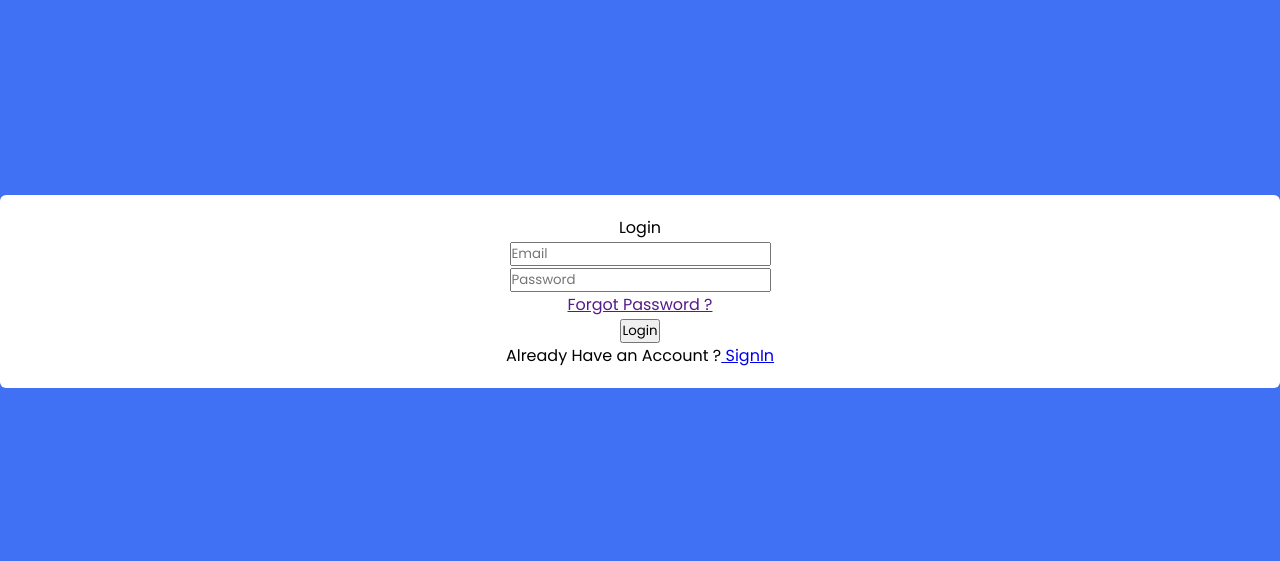
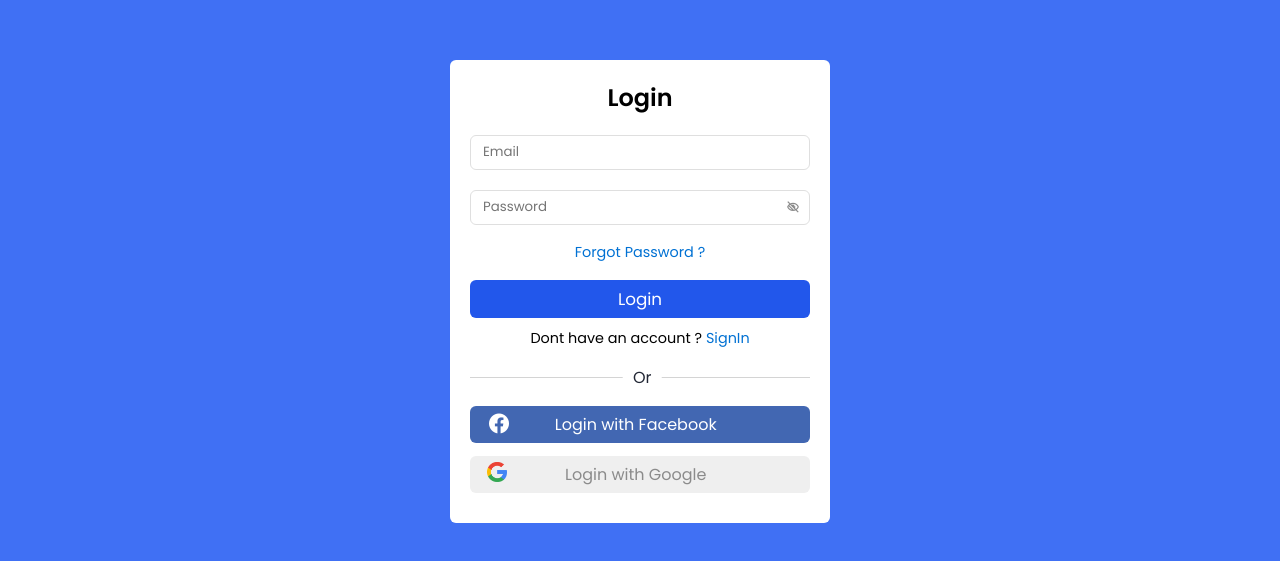
Before and after one commit to WiseyXD/LoginPage-JS, a plain HTML site: page index.html in a window 1280 px wide. Shown: the part 109-670 px from the top of the page. Drawn offline with nearby package versions, Linux system fonts and the light colour scheme.

Commit message:
Login page Done

```diff
--- a/css/styles.css
+++ b/css/styles.css
@@ -4,25 +4,183 @@
     margin: 0;
     padding: 0;
     box-sizing: border-box;
-
+    transition: all 0.3s ease-in-out;
     font-family: 'Poppins', sans-serif;
 }
 
+a{
+    color: #0171d3
+}
 .container
 {
     width: 100%;
     height: 100vh;
     background-color: #4070f4;
     display: flex;
-    text-align: center;
+    /* text-align: center; */
     justify-content: center;
     align-items: center;
 }
 
 .form
 {
+    max-width: 380px;
     background-color: white;
     border-radius: 6px;
     width: 100%;
     padding: 20px;
 }
+
+header
+{
+    text-align: center;
+    font-size: 1.5rem;
+    margin-bottom: 10px;
+    font-weight: 600;
+}
+.field
+{
+    position: relative;
+
+}
+.field input
+{
+    width: 100%;
+    padding-left:12px;
+    font: 1.1rem;
+    height: 35px;
+    margin: 10px 0;
+    border-radius: 6px;
+    border: 1.5px solid #dfdfdf ;
+    text-decoration: none;
+    outline: none;
+}
+.eyehide
+{
+    color: #8b8b8b;
+    position: absolute;
+    font-size: 14px;
+    top: 20px;
+    right: 10px;
+}
+.forgot-pass
+{
+    text-align: center;
+    margin: 7px 0px;
+    font-size: 0.9rem;
+
+}
+
+.forgot-pass a
+{
+    text-decoration: none;
+}
+
+.forgot-pass a:hover
+{
+    text-decoration: underline;
+}
+
+.loginbutton button
+{
+    width: 100%;
+    padding: 6px;
+    background-color: #2257eb;
+    color: white;
+    margin: 10px 0px;
+    font-size: 1.05rem;
+    border-radius: 6px;
+    border: 0;
+}
+.loginbutton button:hover{
+    background-color: #072d95;
+    cursor: pointer;
+}
+.signin
+{
+ text-align: center;
+ font-size: 0.9rem;
+}
+
+.signin a{
+    text-decoration: none;
+}
+
+.signin a:hover
+{
+    text-decoration: underline;
+}
+
+.line
+{
+    height: 1px;
+    background-color: #d4d4d4;
+    margin: 28px 0;
+    position: relative;
+
+}
+
+.line::before
+{
+    content: 'Or';
+    position: absolute;
+    top: 50%;
+    right: 38%;
+    transform: translate(-50% , -50%);
+    background-color: #fff;
+    color: #232836;
+    padding: 0 10px;
+}
+
+/* Mediaoptions */
+.media-options
+{
+    /* display: flex; */
+}
+
+.facebook-login button{
+    width: 100%;
+    padding: 6px;
+    font-size: 1rem;
+    border-radius: 6px;
+    border: 0;
+    background-color: #4267B2;
+    color: white;
+    margin-bottom: 10px;
+    position: relative;
+    cursor: pointer;
+}
+.bxn
+{
+    vertical-align: middle;
+    font-size: 1.5rem;
+    position: absolute;
+    left: 5%;
+}
+
+.google-login button
+{
+    width: 100%;
+    padding: 6px;
+    font-size: 1rem;
+    border-radius: 6px;
+    border: 0;
+    color: #8b8b8b;
+    margin-bottom: 10px;
+    position: relative;
+    cursor:pointer;
+    margin-top: 3px;
+}
+
+.bxl-google
+{
+    color: black;
+}
+
+.imageGoogle
+{
+    width: 6%;
+    vertical-align: middle;
+    position: absolute;
+    left: 5%;
+}
--- a/index.html
+++ b/index.html
@@ -20,24 +20,41 @@
                     Login
                 </header>
                 <form action="#">
-                    <div class="field input">
+                    <div class="field email">
                         <input type="email" name="" placeholder="Email" id="">
                     </div>
 
                     <div class="field password">
                         <input type="password" name="" placeholder="Password" id="">
+                        <i class="bx bx-low-vision eyehide"></i>
                     </div>
-                    <div class="form-link">
-                       <a href="" class="forgot-pass ">Forgot Password ?</a>
+                    <div class="form-link forgot-pass">
+                       <a href="" class=" ">Forgot Password ?</a>
                     </div>
                     <div class="loginbutton field">
-                        <input type="submit" value="Login">
+                        <button>Login</button>
                     </div>
 
-                    <div class="form-link">
+                    <div class="form-link signin">
                     <span>
-                        Already Have an Account ?<a href="#" class=""> SignIn</a>
+                        Dont have an account ?<a href="#" class=""> SignIn</a>
                     </span>
+                    </div>
+                    <div class="line">
+
+                    </div>
+
+                    <div class="media-options">
+                        <div class="facebook-login">
+                            <button>
+                                Login with Facebook &nbsp;<i class="bx bxl-facebook-circle bxn"></i>
+                            </button>
+                        </div>
+                        <div class="google-login">
+                            <button>
+                                Login with Google &nbsp;<img src="images/google-logo-png-google-icon-logo-png-transparent-svg-vector-bie-supply-14.png" class="imageGoogle" alt="">
+                            </button>
+                        </div>
                     </div>
                 </form>
             </div>
```
Also changed, not shown: images/google-logo-png-google-icon-logo-png-transparent-svg-vector-bie-supply-14.png (added).
